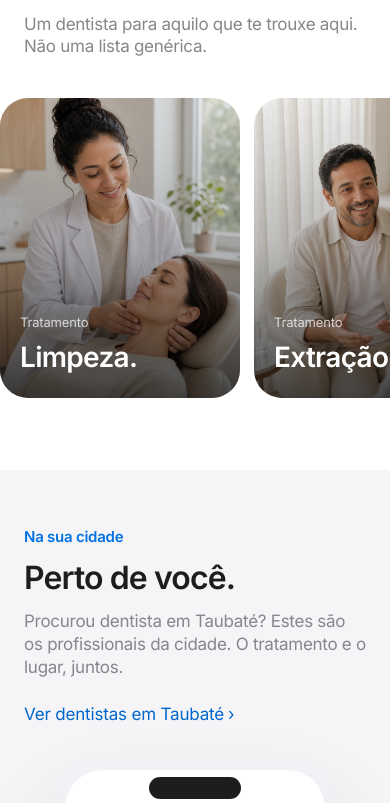
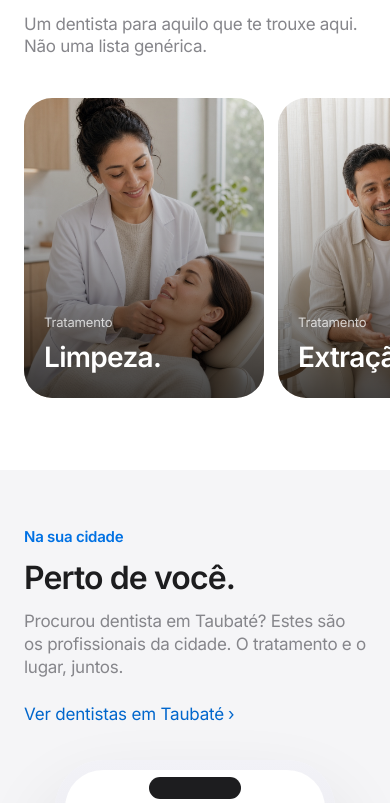
Before and after one commit to Samugodoy1/Odontohub-care, a Next.js app: page / in a window 390 px wide. Shown: the part 882-1685 px from the top of the page. Built offline with nearby package versions, Linux system fonts and the light colour scheme.

Commit message:
Impede o scroll-snap de colar os carrosséis na borda
Padding e scroll-padding no trilho mantêm 24px de margem no mobile, alinhados ao título, mesmo depois do snap.

Co-authored-by: Samugodoy1 <Samugodoy1@users.noreply.github.com>

```diff
--- a/src/app/globals.css
+++ b/src/app/globals.css
@@ -198,6 +198,10 @@
   scroll-snap-type: x mandatory;
   overscroll-behavior-x: contain;
   padding-bottom: 16px;
+  padding-left: max(var(--care-pad), calc((100vw - var(--care-max)) / 2));
+  padding-right: max(var(--care-pad), calc((100vw - var(--care-max)) / 2));
+  scroll-padding-left: max(var(--care-pad), calc((100vw - var(--care-max)) / 2));
+  scroll-padding-right: max(var(--care-pad), calc((100vw - var(--care-max)) / 2));
   scrollbar-width: none;
   touch-action: pan-x;
 }
@@ -221,12 +225,6 @@
 @utility care-align-start {
   padding-left: max(var(--care-pad), calc((100vw - var(--care-max)) / 2));
   padding-right: var(--care-pad);
-}
-
-.care-rail-inset {
-  flex: 0 0 max(var(--care-pad), calc((100vw - var(--care-max)) / 2));
-  width: max(var(--care-pad), calc((100vw - var(--care-max)) / 2));
-  pointer-events: none;
 }
 
 .care-rail-mask {
--- a/src/components/care/case-rail.tsx
+++ b/src/components/care/case-rail.tsx
@@ -3,15 +3,10 @@ import Link from "next/link";
 
 import { CARE_CASES } from "@/lib/seo/cases";
 
-function RailInset() {
-  return <div aria-hidden className="care-rail-inset" />;
-}
-
 export function CaseRail() {
   return (
     <div className="care-rail-mask">
       <div className="care-rail">
-        <RailInset />
         {CARE_CASES.map((item, index) => (
           <Link
             key={item.slug}
@@ -35,7 +30,6 @@ export function CaseRail() {
             </div>
           </Link>
         ))}
-        <RailInset />
       </div>
     </div>
   );
--- a/src/components/care/dentist-grid.tsx
+++ b/src/components/care/dentist-grid.tsx
@@ -15,15 +15,10 @@ export function DentistGrid({ dentists }: { dentists: ProfessionalCard[] }) {
   );
 }
 
-function RailInset() {
-  return <div aria-hidden className="care-rail-inset" />;
-}
-
 export function DentistRail({ dentists }: { dentists: ProfessionalCard[] }) {
   return (
     <div className="care-rail-mask">
       <div className="care-rail">
-        <RailInset />
         {dentists.map((professional) => (
           <div key={professional.id} className="care-rail-item w-[min(78vw,280px)]">
             <ProfessionalCardView professional={professional} featured />
@@ -35,7 +30,6 @@ export function DentistRail({ dentists }: { dentists: ProfessionalCard[] }) {
         >
           Ver todos <span className="care-arrow ml-1">›</span>
         </Link>
-        <RailInset />
       </div>
     </div>
   );
```
